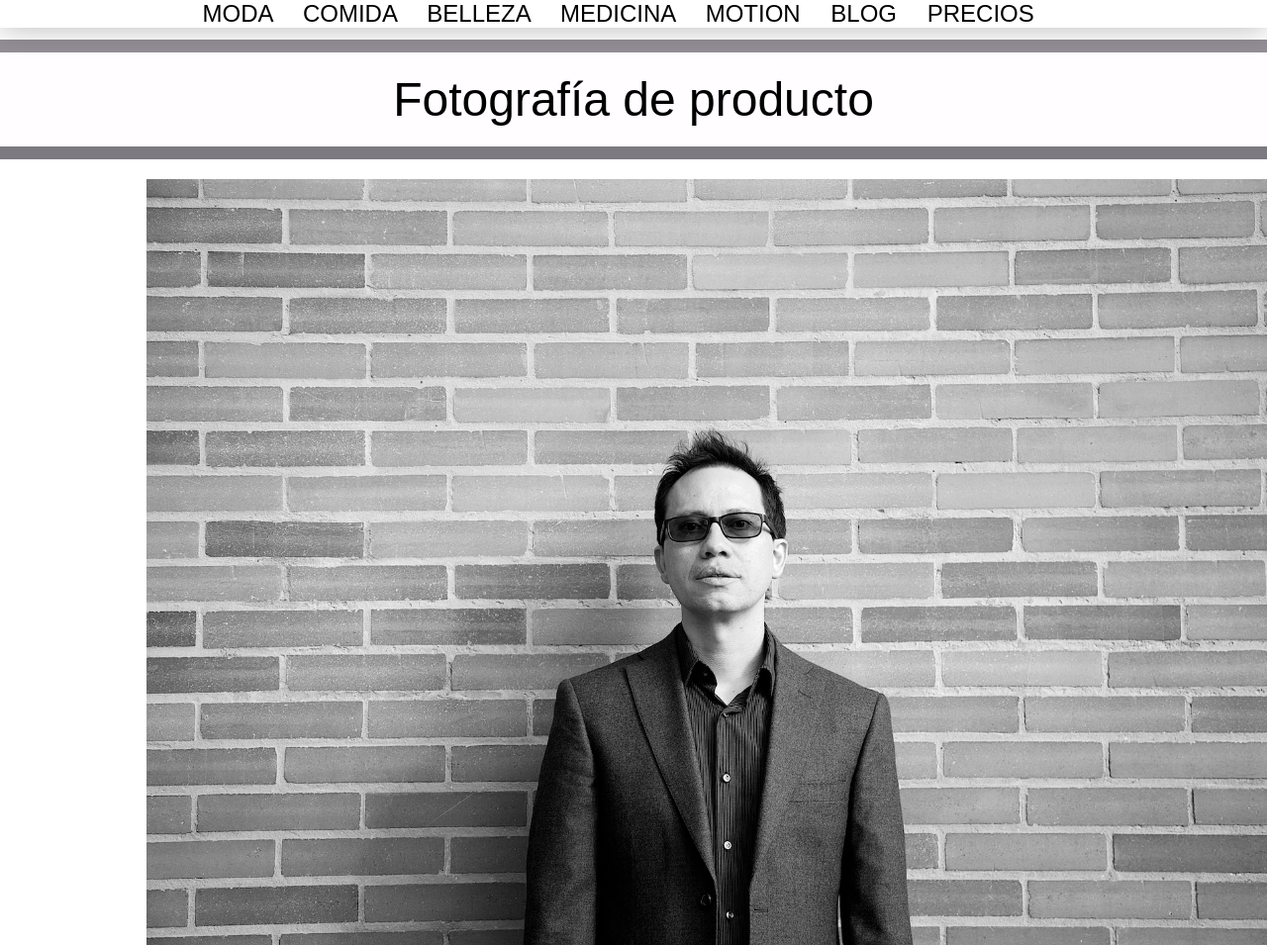
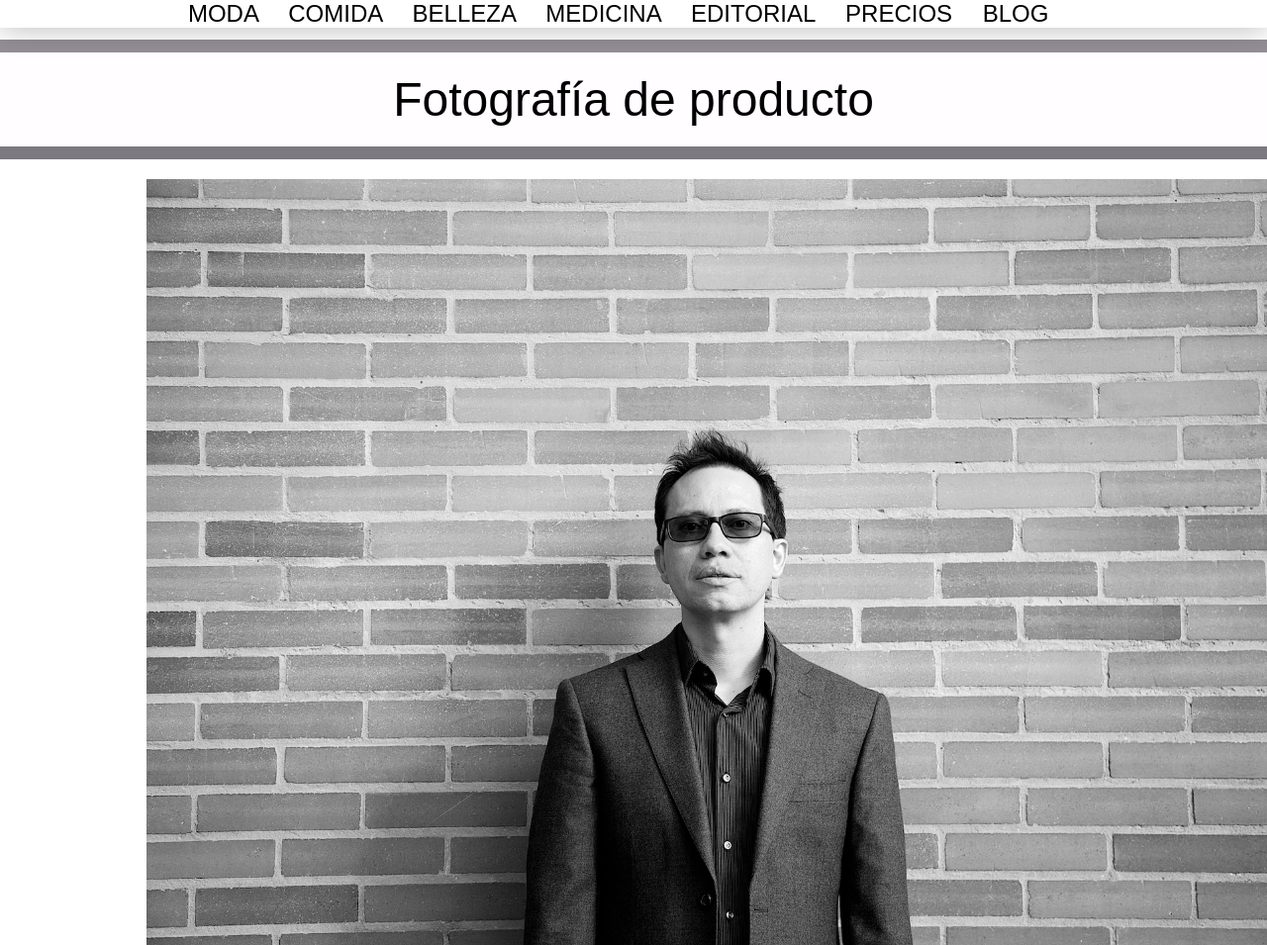
Before and after one commit to cerebralweb/hexispic, a plain HTML site: page index.html in a window 1280 px wide. Shown: the top 955 px of the page at 99% size. Drawn offline with Linux system fonts and the light colour scheme; a web font is replaced by a local one.

Commit message:
hexis foto

```diff
--- a/index.html
+++ b/index.html
@@ -66,9 +66,9 @@
      <a href="/index.html" class="clase1"><li>COMIDA &emsp; </li></a>
      <a href="/index.html" class="clase1" ><li>BELLEZA &emsp;</li></a>
      <a href="/index.html" class="clase1" ><li>MEDICINA &emsp;</li></a>
-     <a href="/index.html" class="clase1" ><li>MOTION &emsp;</li></a>
+     <a href="/index.html" class="clase1" ><li>EDITORIAL &emsp;</li></a>
+     <a href="/index.html" class="clase1" ><li>PRECIOS &emsp;</li></a>
      <a href="/index.html" class="clase1" ><li>BLOG &emsp;</li></a>
-     <a href="/index.html" class="clase1" ><li>PRECIOS &emsp;</li></a>
     </nav>
   </div>
   <div>
```
